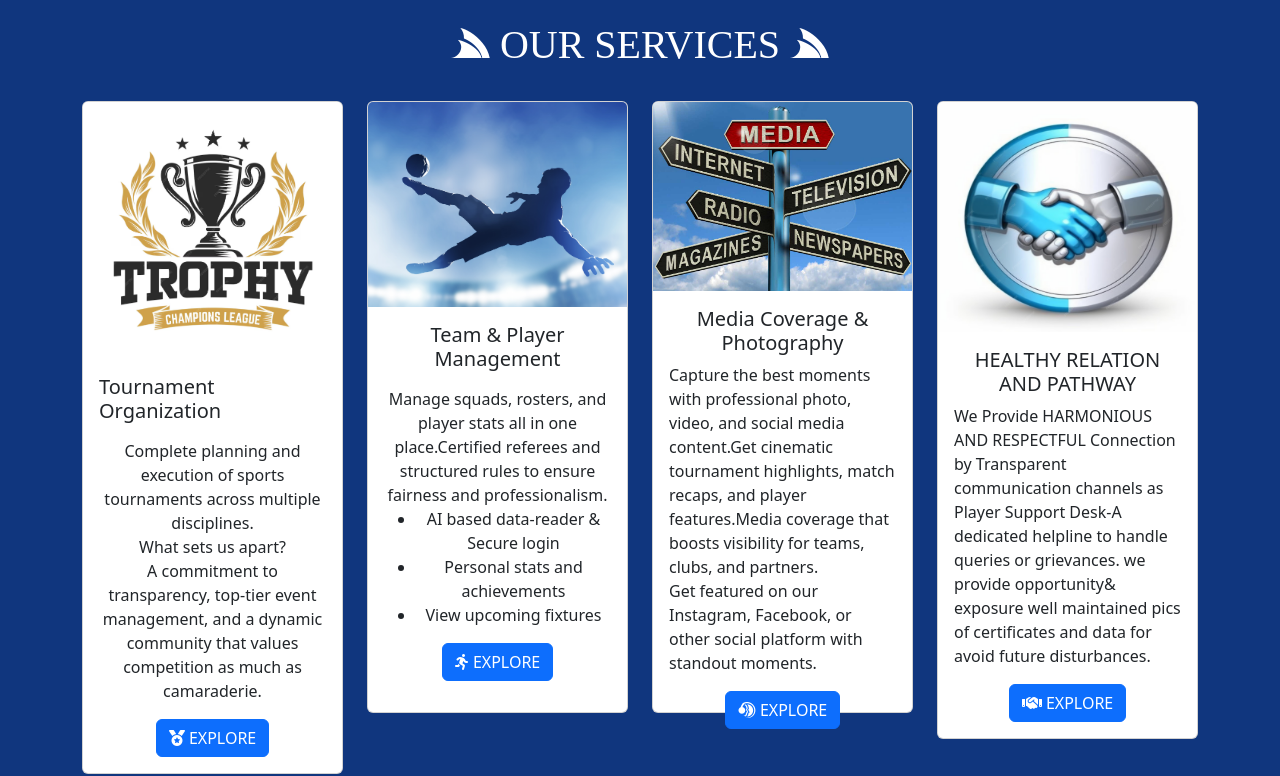
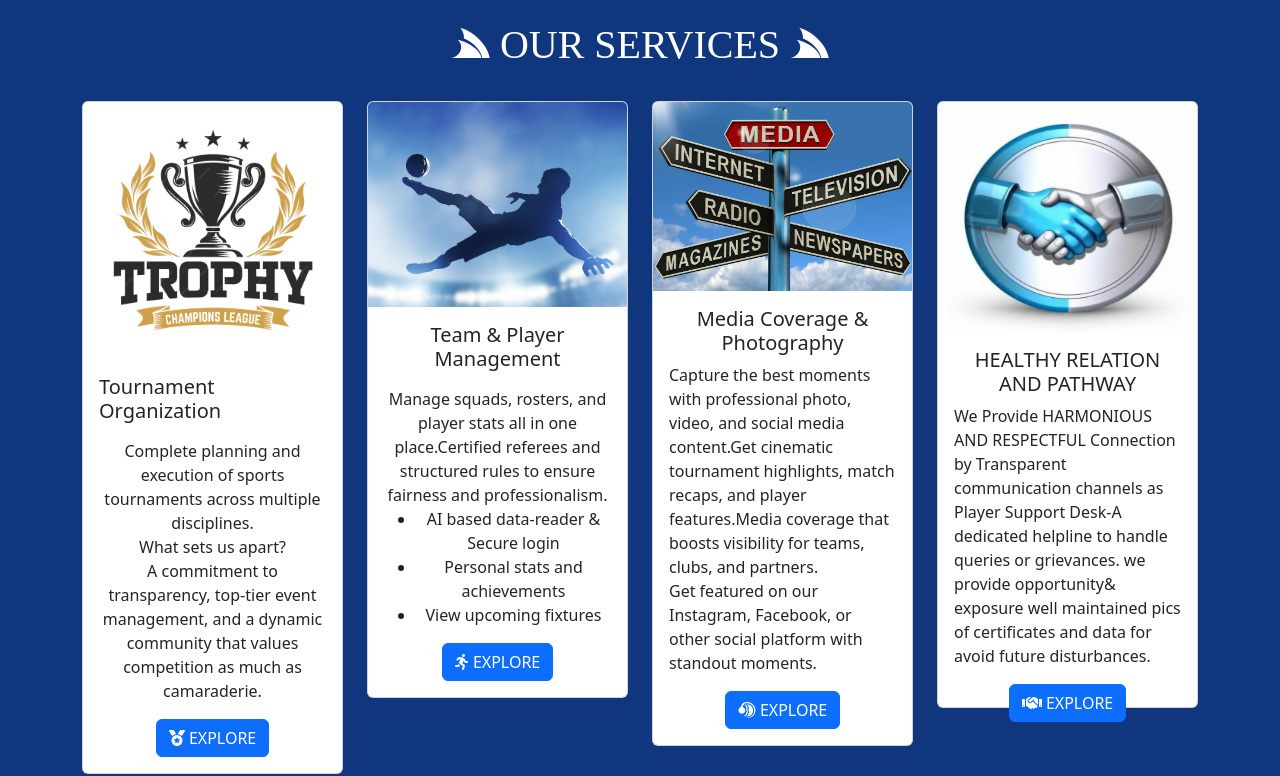
Before and after one commit to yashikaguptaworld/Victorians, a website: page public/index.html in a window 1280 px wide. Shown: the part 1509-2285 px from the top of the page. Drawn offline with nearby package versions, Linux system fonts and the light colour scheme.

Commit message:
Update index.html

```diff
--- a/public/index.html
+++ b/public/index.html
@@ -450,7 +450,7 @@
           </div>
         </div>
         <div class="col-md-3 ">
-          <div class="card" style="height: 612px; float: left;">
+          <div class="card" style=" float: left;">
             <img src="pics/Screenshot 2025-07-20 203640.png" class="card-img-top" alt="...">
             <div class="card-body">
               <h5 class="card-title">
@@ -481,7 +481,7 @@
 
         <div class="col-md-3 ">
 
-          <div class="card" style=" height: 612px">
+          <div class="card" >
             <img src="pics/Screenshot 2025-07-20 204406.png" class="card-img-top" alt="...">
             <div class="card-body">
               <h5 class="card-title">
@@ -501,7 +501,7 @@
           </div>
         </div>
         <div class="col-md-3 ">
-          <div class="card" style="float: left;">
+          <div class="card" style="float: left; height: 607px;">
             <img src="pics/Screenshot 2025-07-20 210822.png" class="card-img-top" alt="..." style="height: 230px;">
             <div class="card-body">
               <CENTER>
```
